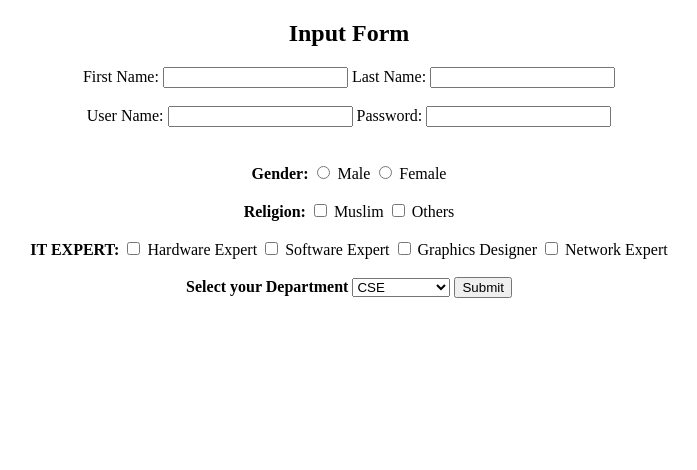
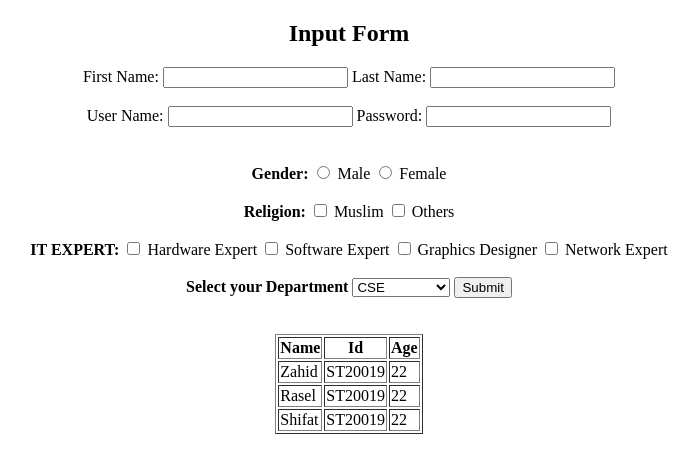
Before and after one commit to ShopnilCoder/FormGit1, a plain HTML site: page index.html in a window 1280 px wide. Shown: the whole page, without its empty margins (291-988 px from the left). Drawn offline with Linux system fonts and the light colour scheme.

Commit message:
formtable

```diff
--- a/index.html
+++ b/index.html
@@ -46,6 +46,29 @@
         <input type="button" value="Submit">
 
     </form>
+    <br><br>
+    <table align="center" border="1px">
+        <tr>
+            <th>Name</th>
+            <th>Id</th>
+            <th>Age</th>
+        </tr>
+        <tr>
+            <td>Zahid</td>
+            <td>ST20019</td>
+            <td>22</td>
+        </tr>
+        <tr>
+            <td>Rasel</td>
+            <td>ST20019</td>
+            <td>22</td>
+        </tr>
+        <tr>
+            <td>Shifat</td>
+            <td>ST20019</td>
+            <td>22</td>
+        </tr>
+    </table>
 </body>
 </html>
 
```
